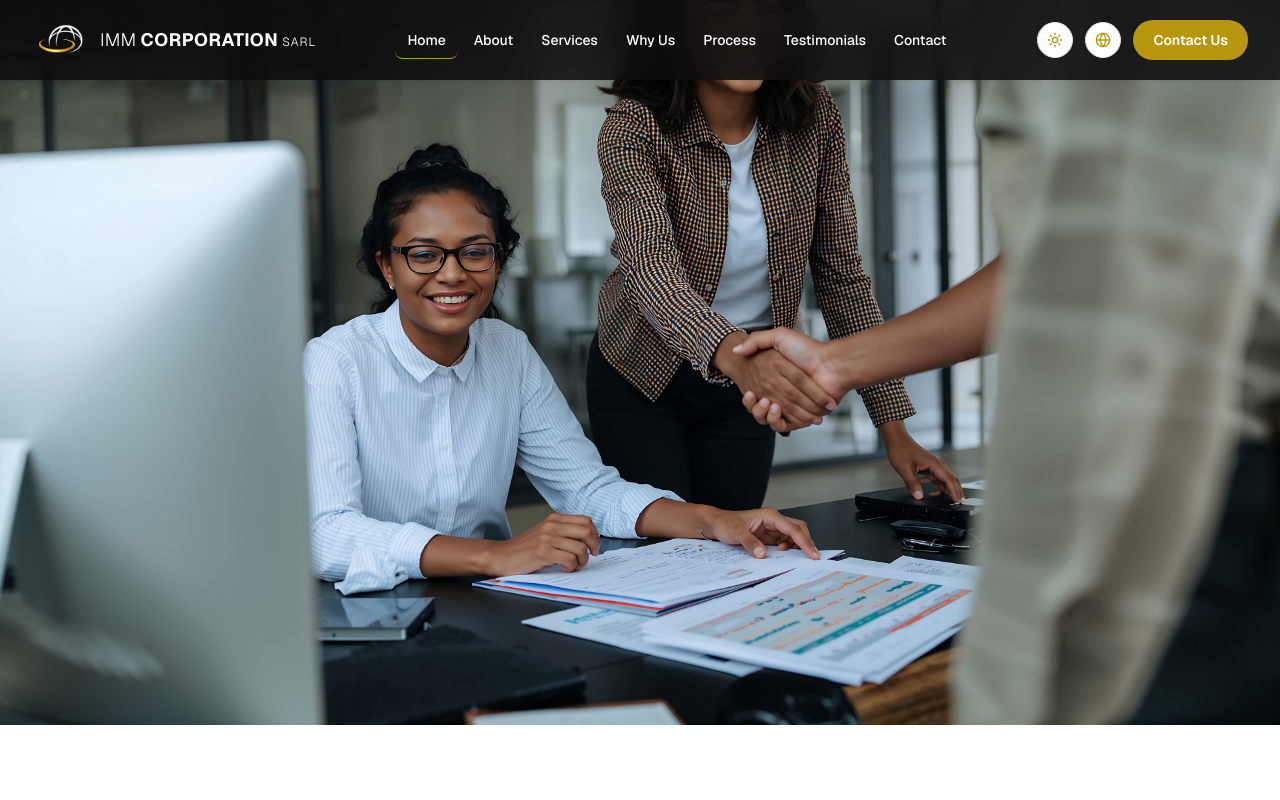
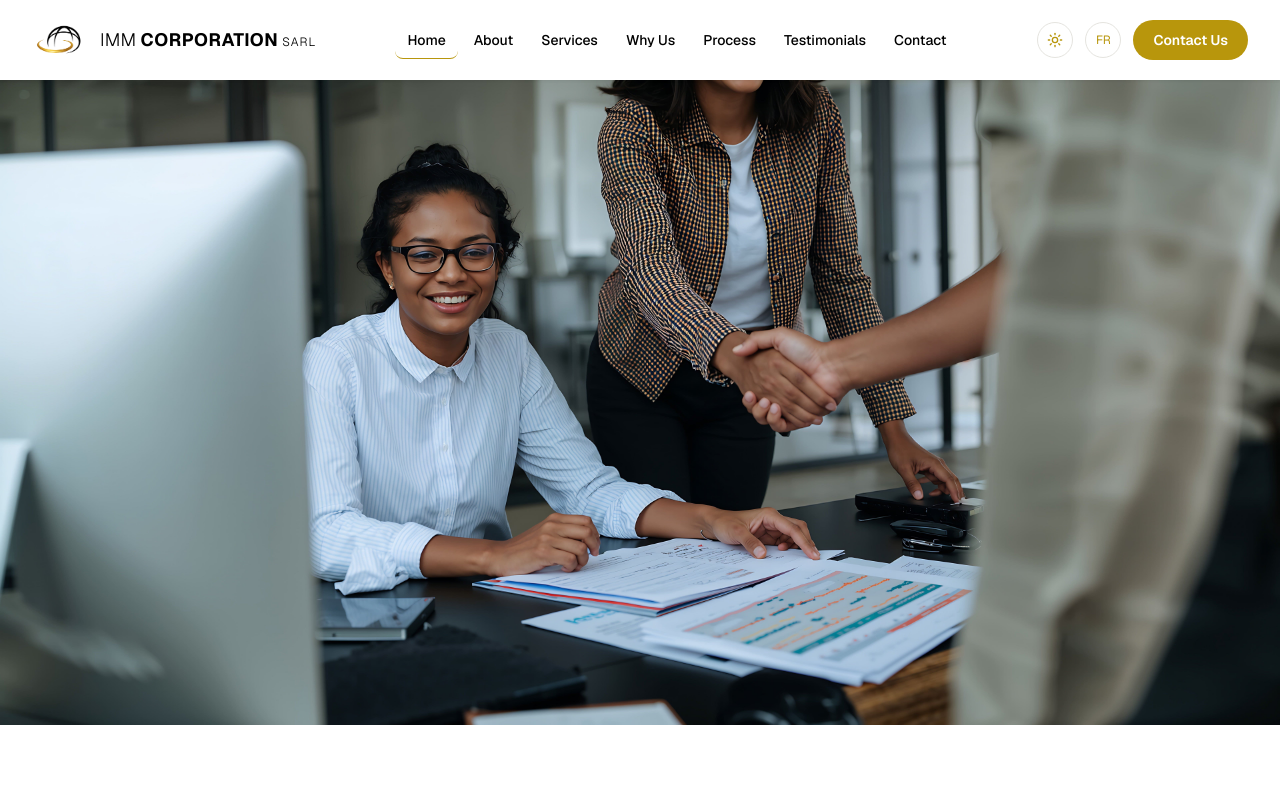
Before and after one commit to mno05/site_immcorp, a Next.js app: page / in a window 1280 px wide. Shown: the top 800 px of the page. Built offline with nearby package versions, Linux system fonts and the light colour scheme.

Commit message:
The navBar returned to the themeColor

```diff
--- a/src/app/globals.css
+++ b/src/app/globals.css
@@ -22,7 +22,8 @@
   --background: #FFFFFF;
   --background-secondary: #F9F8F5;
   --background-tertiary: #F1EFE9;
-  --foreground: #1C1C1E;
+  /* --foreground: #1C1C1E; */
+  --foreground: #000000;
   --foreground-secondary: #4A4A4E;
   --foreground-muted: #8E8E93;
   --border: #E5E4DF;
@@ -36,7 +37,8 @@
   --accent-foreground: #1C1C1E;
   --ring: #D4AF37;
   /* --navbar-bg: rgba(255, 255, 255, 0.85); */
-  --navbar-bg: rgba(12, 12, 14, 0.85);
+  /* --navbar-bg: rgba(12, 12, 14, 0.85); */
+  --navbar-bg: #000000;
   --navbar-text: #F0EDE6;
   --navbar-border: rgba(229, 228, 223, 0.8);
   --section-overlay: rgba(255, 255, 255, 0.6);
@@ -48,7 +50,8 @@
   --background: #0C0C0E;
   --background-secondary: #141416;
   --background-tertiary: #1C1C1E;
-  --foreground: #F0EDE6;
+  /* --foreground: #F0EDE6; */
+  --foreground: #FFFFFF;
   --foreground-secondary: #B0ADA6;
   --foreground-muted: #6E6E73;
   --border: #2C2C2E;
@@ -62,7 +65,8 @@
   --accent-foreground: #F0EDE6;
   --ring: #D4AF37;
   /* --navbar-bg: rgba(12, 12, 14, 0.85); */
-  --navbar-bg: rgba(255, 255, 255, 0.85);
+  /* --navbar-bg: rgba(255, 255, 255, 0.85); */
+   --navbar-bg: #ffff;
   --navbar-text: #1C1C1E;
   --navbar-border: rgba(44, 44, 46, 0.8);
   --section-overlay: rgba(12, 12, 14, 0.6);
--- a/src/components/footer.tsx
+++ b/src/components/footer.tsx
@@ -32,7 +32,7 @@ export function Footer() {
         <div className="grid gap-12 lg:grid-cols-4">
           {/* Brand column */}
           <div className="lg:col-span-1">
-            <LogoFull />
+            <LogoFull isFooter/>
             <p className="mt-4 max-w-xs text-sm leading-relaxed text-card">
               {t.footer.description}
             </p>
--- a/src/components/language-toggle.tsx
+++ b/src/components/language-toggle.tsx
@@ -28,7 +28,8 @@ export function LanguageToggle() {
       aria-label={`Switch to ${language === "fr" ? "English" : "French"}`}
       title={language === "fr" ? "Passer en anglais" : "Switch to French"}
     >
-      <Globe className="h-4 w-4 text-primary" />
+      {/* <Globe className="h-4 w-4 text-primary" /> */}
+      <p className="text-xs text-primary">{language === "fr" ? "EN" : "FR"}</p>
       <span className="absolute -bottom-6 left-1/2 -translate-x-1/2 text-xs font-medium text-foreground-muted opacity-0 transition-opacity hover:opacity-100">
         {language === "fr" ? "EN" : "FR"}
       </span>
--- a/src/components/logo.tsx
+++ b/src/components/logo.tsx
@@ -3,7 +3,13 @@ import { useTheme } from "next-themes";
 import Image from "next/image";
 import { useEffect, useState } from "react";
 
-export function Logo({ className = "", size = 40 }: { className?: string; size?: number }) {
+export function Logo({
+  className = "",
+  size = 40,
+}: {
+  className?: string;
+  size?: number;
+}) {
   return (
     <svg
       width={size}
@@ -49,24 +55,55 @@ export function Logo({ className = "", size = 40 }: { className?: string; size?:
   );
 }
 
-export function LogoFull({ className = "" }: { className?: string }) {
+export function LogoFull({
+  className = "",
+  isFooter = false,
+}: {
+  className?: string;
+  isFooter?: boolean;
+}) {
   const { resolvedTheme } = useTheme();
   const [mounted, setMounted] = useState(false);
 
-   useEffect(() => setMounted(true), []);
+  useEffect(() => setMounted(true), []);
 
   if (!mounted) return <div className="h-10 w-10" />; // Placeholder pendant le chargement
 
-  const src = resolvedTheme === "dark" ? "/images/logo-light.png" : "/images/logo-dark.png";
+  const src = LogoSource(isFooter, resolvedTheme);
   return (
-
     <div className={`flex items-center gap-2 ${className}`}>
-      <Image src={src} alt="IMM Corporation Logo" className="w-10 md:w-15  h-9 md:h-12" width={100} height={100} />
+      <Image
+        src={src}
+        alt="IMM Corporation Logo"
+        className="w-10 md:w-15  h-9 md:h-12"
+        width={100}
+        height={100}
+      />
       <div className="flex items-baseline gap-1">
-        <span className="text-sm md:text-lg font-light tracking-wide text-card">IMM</span>
-        <span className="text-sm md:text-lg font-bold tracking-wide text-card">CORPORATION</span>
-        <span className="text-[8px] md:text-xs font-light tracking-widest text-card">SARL</span>
+        <span className={`text-sm md:text-lg font-light tracking-wide ${isFooter ? "text-card" : "text-foreground"}`}>
+          IMM
+        </span>
+        <span className={`text-sm md:text-lg font-bold tracking-wide ${isFooter ? "text-card" : "text-foreground"}`}>
+          CORPORATION
+        </span>
+        <span className={`text-[8px] md:text-xs font-light tracking-widest ${isFooter ? "text-card" : "text-foreground"}`}>
+          SARL
+        </span>
       </div>
     </div>
   );
 }
+
+const LogoSource = (
+  isFooter: boolean,
+  resolvedTheme: string | undefined
+): string => {
+  if (isFooter) {
+    return resolvedTheme === "dark"
+      ? "/images/logo-light.png"
+      : "/images/logo-dark.png";
+  }
+  return resolvedTheme === "dark"
+    ? "/images/logo-dark.png"
+    : "/images/logo-light.png";
+};
--- a/src/components/navbar.tsx
+++ b/src/components/navbar.tsx
@@ -44,7 +44,7 @@ export function Navbar() {
   }, [isMobileOpen]);
 
   return (
-    <header className="fixed top-0 left-0 right-0 z-50 transition-all duration-300 bg-navbar-bg backdrop-blur-xl shadow-[0_1px_3px_var(--shadow-color)]">
+    <header className="fixed top-0 left-0 right-0 z-50 transition-all duration-300 bg-background backdrop-blur-xl shadow-[0_1px_3px_var(--shadow-color)]">
       <nav className="mx-auto flex max-w-7xl items-center justify-between px-6 py-4 lg:px-8">
         <a href="/" className="z-50">
           <LogoFull />
@@ -56,7 +56,7 @@ export function Navbar() {
             <a
               key={link.href}
               href={link.href}
-              className={`rounded-lg px-3 py-2 border-primary text-sm text-card font-medium transition-colors hover:bg-background-tertiary hover:text-foreground ${
+              className={`rounded-lg px-3 py-2 border-primary text-sm text-foreground font-medium transition-colors hover:bg-background-tertiary hover:text-foreground ${
                 currentPath === link.href ? "border-b-[0.2px]" : ""
               }`}
             >
--- a/src/components/theme-toggle.tsx
+++ b/src/components/theme-toggle.tsx
@@ -3,10 +3,13 @@
 import { useTheme } from "next-themes";
 import { Moon, Sun } from "lucide-react";
 import { useEffect, useState } from "react";
+import { useTranslation } from "@/contexts/language-context";
 
 export function ThemeToggle() {
   const { theme, setTheme } = useTheme();
   const [mounted, setMounted] = useState(false);
+  const { language } = useTranslation();
+
 
   useEffect(() => {
     setMounted(true);
@@ -17,6 +20,7 @@ export function ThemeToggle() {
         <button
           className="relative h-4 w-4 rounded-full border border-border bg-card"
           aria-label="Toggle theme"
+          title={language === "fr" ? "Passer en mode clair" : "Switch to light mode"}
         />
     );
   }
@@ -28,6 +32,7 @@ export function ThemeToggle() {
       onClick={() => setTheme(isDark ? "light" : "dark")}
       className="relative flex h-6 w-6 md:h-9 md:w-9 items-center cursor-pointer justify-center rounded-full border border-border bg-card transition-all duration-300 hover:border-primary hover:shadow-[0_0_12px_rgba(212,175,55,0.2)]"
       aria-label={`Switch to ${isDark ? "light" : "dark"} mode`}
+      title={language === "fr" ? "Passer en mode clair" : "Switch to light mode"}
     >
       <Sun
         className={`absolute h-4 w-4 text-gold-500 transition-all duration-300 ${
```
